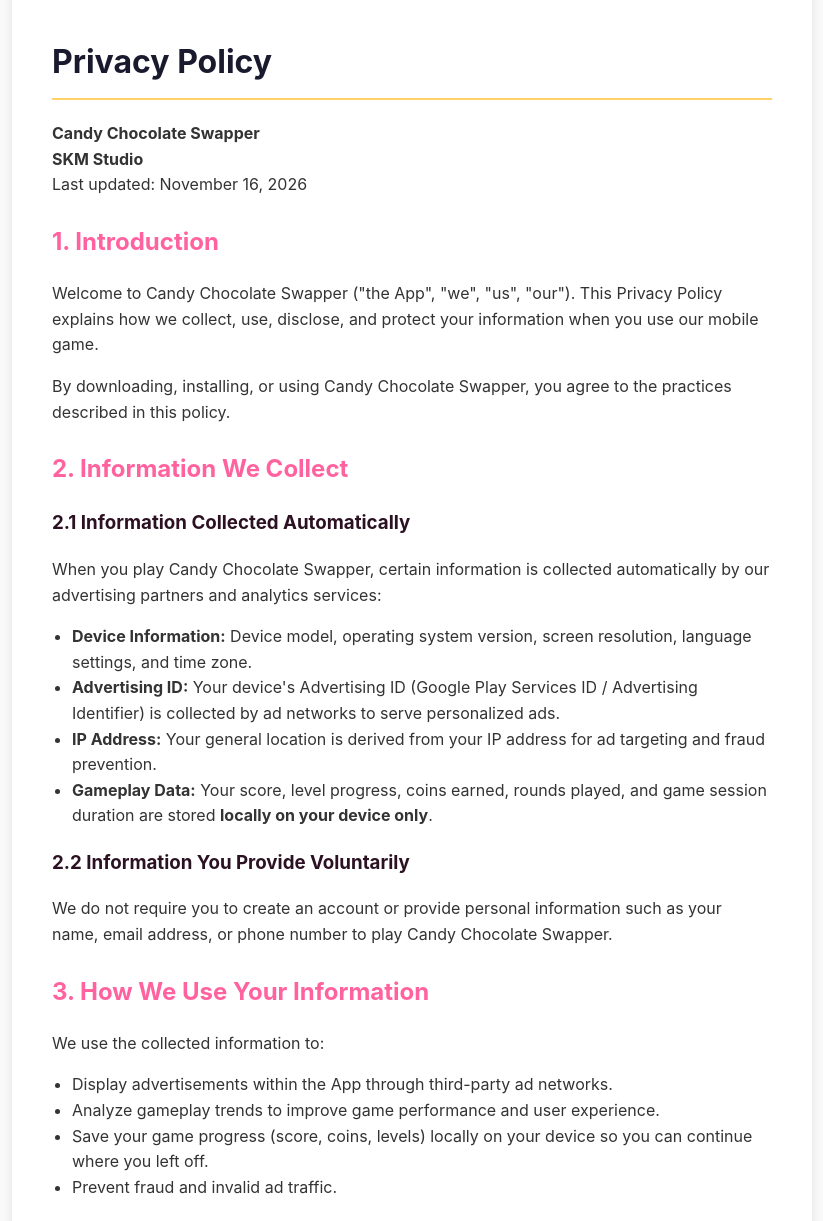
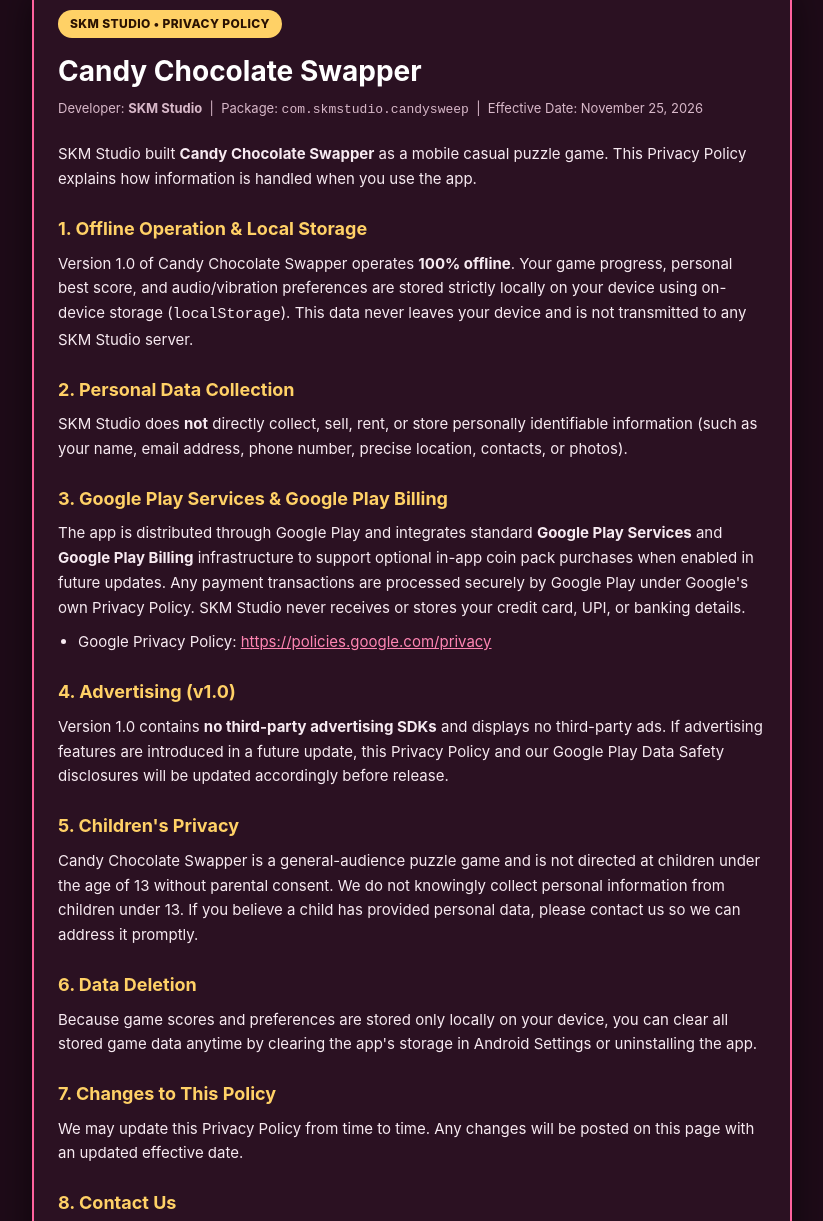
Before and after one commit to shmsher20-ux/shmsher20-ux.github.io, a plain HTML site: page candychocolate-privacy.html in a window 1280 px wide. Shown: the part 45-1266 px from the top of the page, without its empty margins (228-1051 px from the left). Drawn offline with Linux system fonts and the light colour scheme.

Commit message:
Revise privacy policy layout and content
Updated the privacy policy for Candy Chocolate Swapper with new styling and structure.

```diff
--- a/candychocolate-privacy.html
+++ b/candychocolate-privacy.html
@@ -3,157 +3,161 @@
 <head>
   <meta charset="UTF-8">
   <meta name="viewport" content="width=device-width, initial-scale=1.0">
-    <title>Privacy Policy - Candy Chocolate Swapper</title>
+  <title>Privacy Policy — Candy Chocolate Swapper | SKM Studio</title>
   <style>
+    :root {
+      --bg: #1e0b18;
+      --card: #2b1122;
+      --border: #ff629e;
+      --gold: #ffd166;
+      --text: #f7eaf1;
+      --muted: #d8b8c9;
+    }
+    * { box-sizing: border-box; margin: 0; padding: 0; }
     body {
-            font-family: -apple-system, BlinkMacSystemFont, "Segoe UI", Roboto, "Helvetica Neue", Arial, sans-serif;
-            line-height: 1.6;
-            color: #333;
-            max-width: 800px;
-            margin: 0 auto;
-            padding: 20px;
-            background: #f9f9f9;
+      background: var(--bg);
+      color: var(--text);
+      font-family: -apple-system, BlinkMacSystemFont, "Segoe UI", Roboto, Arial, sans-serif;
+      line-height: 1.65;
+      padding: 24px 16px 48px;
     }
     .container {
-            background: white;
-            padding: 40px;
-            border-radius: 8px;
-            box-shadow: 0 2px 10px rgba(0,0,0,0.1);
+      max-width: 760px;
+      margin: 0 auto;
+      background: var(--card);
+      border: 2px solid var(--border);
+      border-radius: 20px;
+      padding: 28px 24px;
+      box-shadow: 0 12px 36px rgba(0, 0, 0, 0.55);
+    }
+    .badge {
+      display: inline-block;
+      background: var(--gold);
+      color: #2b1202;
+      font-weight: 800;
+      font-size: 12px;
+      padding: 4px 12px;
+      border-radius: 999px;
+      margin-bottom: 10px;
+      letter-spacing: 0.4px;
     }
     h1 {
-            color: #1a1a2e;
-            border-bottom: 2px solid #ffd166;
-            padding-bottom: 10px;
+      font-size: 28px;
+      color: #ffffff;
+      margin-bottom: 4px;
+    }
+    .meta {
+      font-size: 13px;
+      color: var(--muted);
+      margin-bottom: 22px;
     }
     h2 {
-            color: #ff629e;
-            margin-top: 25px;
+      font-size: 18px;
+      color: var(--gold);
+      margin-top: 22px;
+      margin-bottom: 8px;
     }
-        h3 {
-            color: #2b1122;
+    p, li {
+      font-size: 15px;
+      color: var(--text);
+      margin-bottom: 10px;
     }
     ul {
       padding-left: 20px;
+      margin-bottom: 12px;
     }
-        .highlight {
-            background: #fff3cd;
-            padding: 10px;
-            border-radius: 5px;
-            margin: 15px 0;
-        }
-        .contact-box {
-            background: #e8f4fd;
-            border: 1px solid #b8daff;
-            border-radius: 5px;
-            padding: 15px;
-            margin-top: 30px;
+    a {
+      color: #ff85b3;
+      text-decoration: underline;
     }
     .footer {
-            margin-top: 40px;
-            padding-top: 20px;
-            border-top: 1px solid #ddd;
-            font-size: 0.9em;
-            color: #666;
-        }
-        a {
-            color: #ff629e;
-            text-decoration: none;
-        }
-        a:hover {
-            text-decoration: underline;
+      margin-top: 28px;
+      padding-top: 16px;
+      border-top: 1px solid rgba(255, 98, 158, 0.35);
+      font-size: 13px;
+      color: var(--muted);
     }
   </style>
 </head>
 <body>
-    <div class="container">
-        <h1>Privacy Policy</h1>
-        <p><strong>Candy Chocolate Swapper</strong><br>
-        <strong>SKM Studio</strong><br>
-        Last updated: November 16, 2026</p>
+  <main class="container">
+    <span class="badge">SKM STUDIO • PRIVACY POLICY</span>
+    <h1>Candy Chocolate Swapper</h1>
+    <p class="meta">
+      Developer: <strong>SKM Studio</strong> &nbsp;|&nbsp;
+      Package: <code>com.skmstudio.candysweep</code> &nbsp;|&nbsp;
+      Effective Date: November 25, 2026
+    </p>
 
-        <h2>1. Introduction</h2>
-        <p>Welcome to Candy Chocolate Swapper ("the App", "we", "us", "our"). This Privacy Policy explains how we collect, use, disclose, and protect your information when you use our mobile game.</p>
-        <p>By downloading, installing, or using Candy Chocolate Swapper, you agree to the practices described in this policy.</p>
+    <p>
+      SKM Studio built <strong>Candy Chocolate Swapper</strong> as a mobile casual puzzle game.
+      This Privacy Policy explains how information is handled when you use the app.
+    </p>
 
-        <h2>2. Information We Collect</h2>
-        <h3>2.1 Information Collected Automatically</h3>
-        <p>When you play Candy Chocolate Swapper, certain information is collected automatically by our advertising partners and analytics services:</p>
+    <h2>1. Offline Operation &amp; Local Storage</h2>
+    <p>
+      Version 1.0 of Candy Chocolate Swapper operates <strong>100% offline</strong>. Your game
+      progress, personal best score, and audio/vibration preferences are stored strictly locally on
+      your device using on-device storage (<code>localStorage</code>). This data never leaves your
+      device and is not transmitted to any SKM Studio server.
+    </p>
+
+    <h2>2. Personal Data Collection</h2>
+    <p>
+      SKM Studio does <strong>not</strong> directly collect, sell, rent, or store personally
+      identifiable information (such as your name, email address, phone number, precise location,
+      contacts, or photos).
+    </p>
+
+    <h2>3. Google Play Services &amp; Google Play Billing</h2>
+    <p>
+      The app is distributed through Google Play and integrates standard <strong>Google Play Services</strong>
+      and <strong>Google Play Billing</strong> infrastructure to support optional in-app coin pack
+      purchases when enabled in future updates. Any payment transactions are processed securely
+      by Google Play under Google's own Privacy Policy. SKM Studio never receives or stores your
+      credit card, UPI, or banking details.
+    </p>
     <ul>
-            <li><strong>Device Information:</strong> Device model, operating system version, screen resolution, language settings, and time zone.</li>
-            <li><strong>Advertising ID:</strong> Your device's Advertising ID (Google Play Services ID / Advertising Identifier) is collected by ad networks to serve personalized ads.</li>
-            <li><strong>IP Address:</strong> Your general location is derived from your IP address for ad targeting and fraud prevention.</li>
-            <li><strong>Gameplay Data:</strong> Your score, level progress, coins earned, rounds played, and game session duration are stored <strong>locally on your device only</strong>.</li>
+      <li>Google Privacy Policy: <a href="https://policies.google.com/privacy" target="_blank" rel="noopener noreferrer">https://policies.google.com/privacy</a></li>
     </ul>
 
-        <h3>2.2 Information You Provide Voluntarily</h3>
-        <p>We do not require you to create an account or provide personal information such as your name, email address, or phone number to play Candy Chocolate Swapper.</p>
+    <h2>4. Advertising (v1.0)</h2>
+    <p>
+      Version 1.0 contains <strong>no third-party advertising SDKs</strong> and displays no
+      third-party ads. If advertising features are introduced in a future update, this Privacy
+      Policy and our Google Play Data Safety disclosures will be updated accordingly before release.
+    </p>
 
-        <h2>3. How We Use Your Information</h2>
-        <p>We use the collected information to:</p>
-        <ul>
-<li>Display advertisements within the App through third-party ad networks.</li>
-            <li>Analyze gameplay trends to improve game performance and user experience.</li>
-            <li>Save your game progress (score, coins, levels) locally on your device so you can continue where you left off.</li>
-            <li>Prevent fraud and invalid ad traffic.</li>
-        </ul>
-<h2>4. Third-Party Services</h2>
-        <p>Candy Chocolate Swapper integrates the following third-party services, each with its own privacy policy:</p>
-        <h3>Advertising Networks (AppLovin MAX Mediation Host)</h3>
-        <ul>
-            <li><strong>AppLovin MAX</strong> — Ad mediation host and bidding network<br>
-            Privacy Policy: <a href="https://www.applovin.com/privacy/">https://www.applovin.com/privacy/</a></li>
-            <li><strong>Google AdMob</strong> — Mobile advertising (via AppLovin MAX mediation)<br>
-            Privacy Policy: <a href="https://policies.google.com/privacy">https://policies.google.com/privacy</a></li>
-            <li><strong>Meta Audience Network</strong> — Advertising (via AppLovin MAX mediation)<br>
-            Privacy Policy: <a href="https://www.facebook.com/about/privacy/">https://www.facebook.com/about/privacy/</a></li>
-            <li><strong>Mintegral</strong> — Mobile advertising (via AppLovin MAX mediation)<br>
-            Privacy Policy: <a href="https://www.mintegral.com/en/privacy">https://www.mintegral.com/en/privacy</a></li>
-        </ul>
-        <p>AppLovin MAX serves as the mediation host, and in-app bidding is enabled so that all networks compete in real-time for ad impressions.</p>
-        <p>These third parties may collect your Advertising ID and device information in accordance with their own policies. We do not control their data collection practices.</p>
+    <h2>5. Children's Privacy</h2>
+    <p>
+      Candy Chocolate Swapper is a general-audience puzzle game and is not directed at children
+      under the age of 13 without parental consent. We do not knowingly collect personal
+      information from children under 13. If you believe a child has provided personal data,
+      please contact us so we can address it promptly.
+    </p>
 
-        <h3>Analytics</h3>
-        <p>We may use analytics services to understand how users interact with the App. No personally identifiable information is shared.</p>
+    <h2>6. Data Deletion</h2>
+    <p>
+      Because game scores and preferences are stored only locally on your device, you can clear
+      all stored game data anytime by clearing the app's storage in Android Settings or
+      uninstalling the app.
+    </p>
 
-        <h2>5. Data Sharing and Disclosure</h2>
-        <p>We <strong>do not sell, rent, or trade</strong> your personal information to third parties.</p>
-        <p>We share non-personal, aggregated data only with our advertising partners for the purpose of serving ads and measuring ad performance.</p>
+    <h2>7. Changes to This Policy</h2>
+    <p>
+      We may update this Privacy Policy from time to time. Any changes will be posted on this page
+      with an updated effective date.
+    </p>
 
-        <h2>6. Data Retention</h2>
-        <ul>
-            <li><strong>Game progress</strong> (score, coins, settings) is stored locally on your device and deleted when you uninstall the App.</li>
-            <li><strong>Advertising data</strong> is retained by the respective ad networks according to their own retention policies.</li>
-        </ul>
+    <h2>8. Contact Us</h2>
+    <p>
+      If you have any questions or privacy requests regarding Candy Chocolate Swapper, contact SKM Studio at:<br>
+      Email: <a href="mailto:samk54750@gmail.com">samk54750@gmail.com</a>
+    </p>
 
-        <h2>7. Children's Privacy</h2>
-        <p>Candy Chocolate Swapper is a casual match-3 game intended for a general audience. We do not knowingly collect personal information from children under 13. If you are a parent and believe your child has provided personal information, please contact us and we will take steps to remove it.</p>
-
-        <h2>8. Your Rights</h2>
-        <p>Depending on your location, you may have the right to:</p>
-        <ul>
-            <li>Access, correct, or delete your data.</li>
-            <li>Opt out of personalized advertising through your device settings.</li>
-            <li>Withdraw consent where applicable.</li>
-        </ul>
-        <p>To exercise these rights, contact us using the details below.</p>
-
-        <h2>9. International Data Transfers</h2>
-        <p>Data collected by advertising networks may be processed in countries other than your own, including the United States. By using the App, you consent to such transfers.</p>
-
-        <h2>10. Changes to This Policy</h2>
-        <p>We may update this Privacy Policy from time to time. Changes will be posted on this page with an updated "Last updated" date. Continued use of the App after changes constitutes acceptance.</p>
-
-        <h2>11. Contact Us</h2>
-        <p>If you have questions about this Privacy Policy, contact us:</p>
-        <div class="contact-box">
-<p><strong>Developer:</strong> SKM Studio<br>
-            <strong>Email:</strong> samk54750@gmail.com<br>
-            <strong>App:</strong> Candy Chocolate Swapper<br>
-            <strong>Platform:</strong> Android</p>
+    <div class="footer">
+      &copy; 2026 SKM Studio. All rights reserved.
     </div>
-<div class="footer">
-            <p>This Privacy Policy was generated for Candy Chocolate Swapper. For Play Store submission, host this document at a public URL and link it in your Play Store Console listing.</p>
-        </div>
-    </div>
+  </main>
 </body>
 </html>
```
Lines whose indentation alone changed are shown as unchanged.
